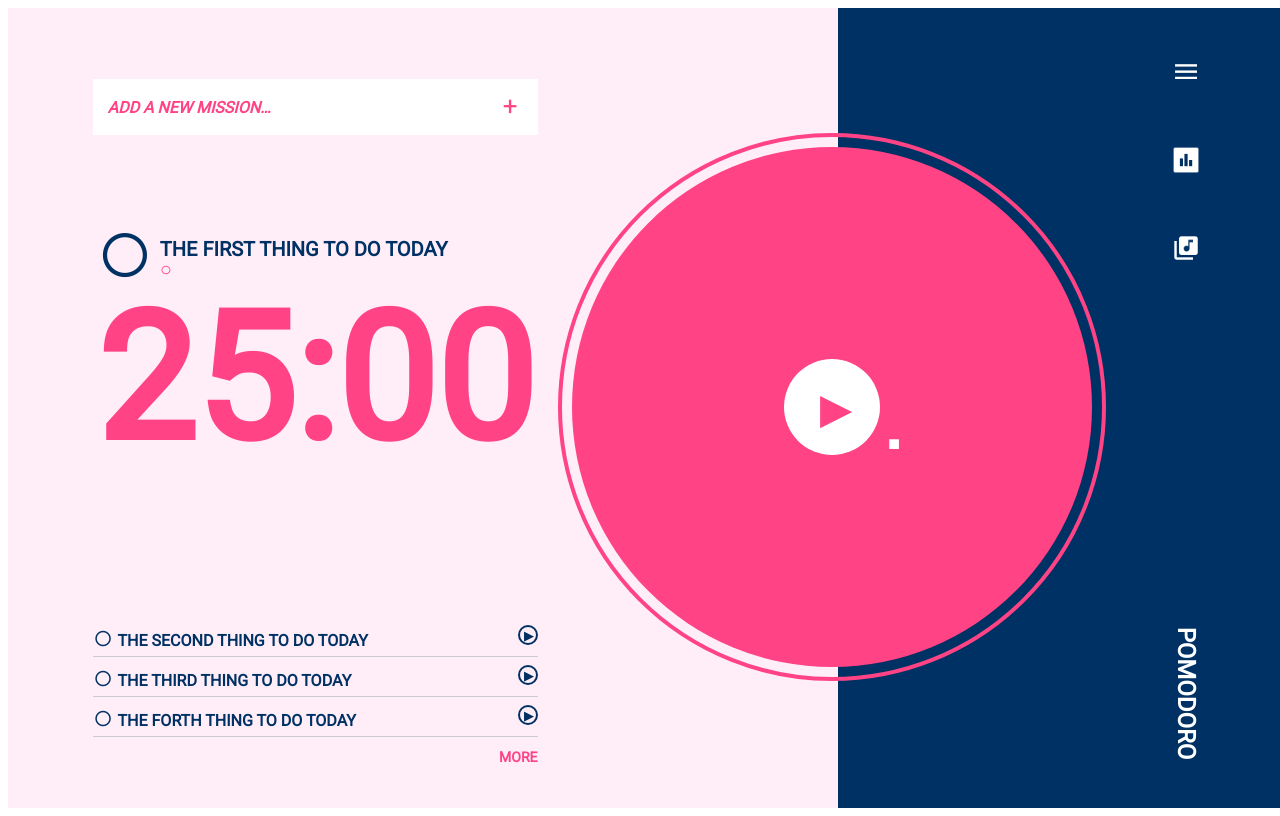
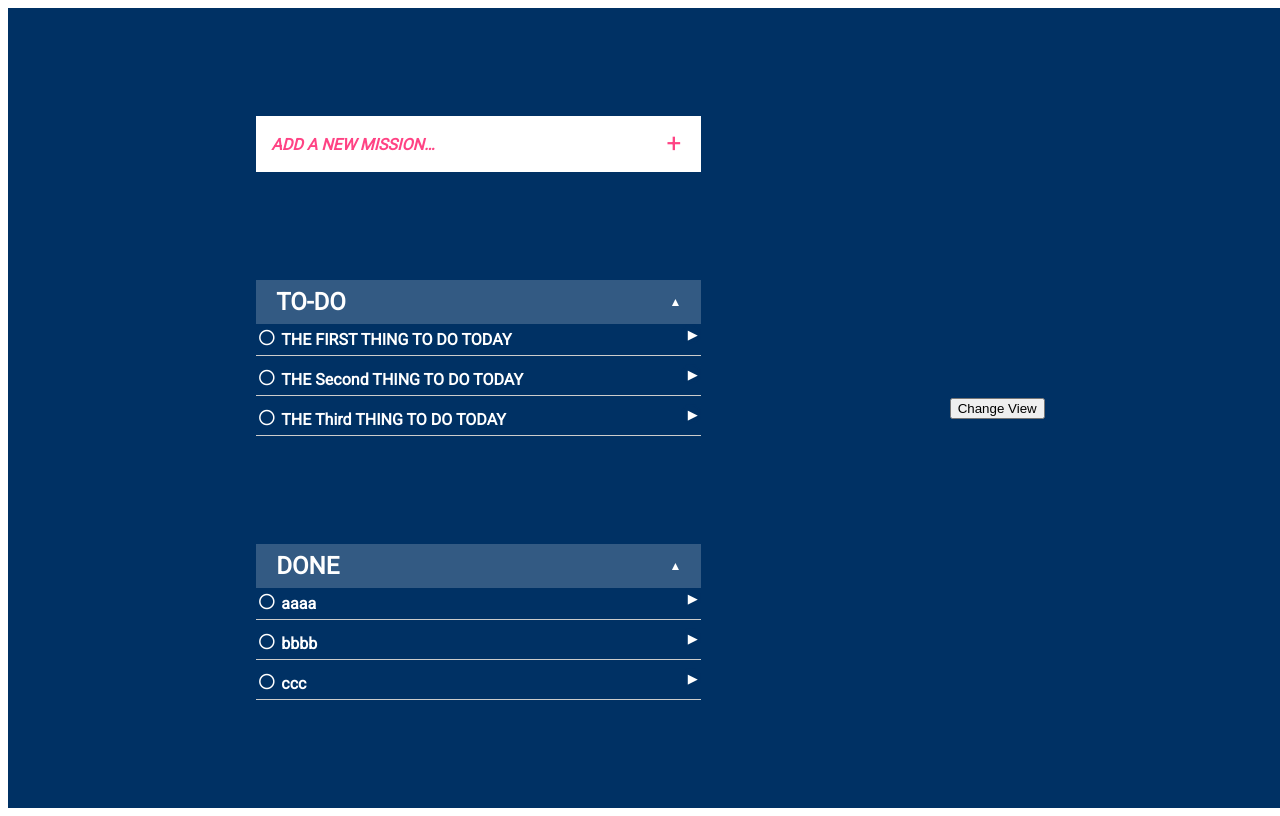
Before and after one commit to Chienli/Tomato_Clock, a Vue app: page / in a window 1280 px wide. Both pictures are taken after a click on the element 1186 px from the left and 72 px from the top of the page. Built offline with nearby package versions, Linux system fonts and the light colour scheme.

Commit message:
work in progress

```diff
--- a/src/App.vue
+++ b/src/App.vue
@@ -1,16 +1,62 @@
 <template>
   <div id="app">
-    <Main />
+    <Main v-if="viewState === 0" :todos="todos" @handleViewState="handleViewState" />
+    <TodoList
+      v-else-if="viewState === 1"
+      :todos="todos"
+      :done="done"
+      @handleViewState="handleViewState"
+      :viewState="viewState"
+    />
   </div>
 </template>
 
 <script>
 import Main from "./views/Main.vue";
-
+import TodoList from "./views/TodoList.vue";
 export default {
   name: "app",
+  methods: {
+    handleViewState: function(state) {
+      this.viewState = state;
+    }
+  },
+  data: function() {
+    return {
+      todos: [
+        {
+          title: "THE FIRST THING TO DO TODAY",
+          date: new Date().getTime()
+        },
+        {
+          title: "THE Second THING TO DO TODAY",
+          date: new Date().getTime()
+        },
+        {
+          title: "THE Third THING TO DO TODAY",
+          date: new Date().getTime()
+        }
+      ],
+      done: [
+        {
+          title: "aaaa",
+          date: new Date().getTime()
+        },
+        {
+          title: "bbbb",
+          date: new Date().getTime()
+        },
+        {
+          title: "ccc",
+          date: new Date().getTime()
+        }
+      ],
+      viewState: 0
+    };
+  },
   components: {
-    Main
+    Main,
+    TodoList
   }
 };
 </script>
--- a/src/components/mainComponents/Dashboard.vue
+++ b/src/components/mainComponents/Dashboard.vue
@@ -20,17 +20,12 @@
         :style="{color : color?'#00A7FF':'#ff4384'}"
       >{{minutes + ":" + seconds}}</div>
     </div>
-    <div class="listbox">
-      <div class="list">THE SECOND THING TO DO TODAY</div>
-      <div class="list">THE THIRD THING TO DO TODAY</div>
-      <div class="list">THE FORTH THING TO DO TODAY</div>
-      <div class="more" :style="{color : color? '#00A7FF':'#ff4384'}">MORE</div>
-    </div>
+    <TaskListBox :todos="todos" />
   </div>
 </template>
 <script>
 import AddNewMission from "../shared/AddNewMission.vue";
-
+import TaskListBox from "../shared/TaskListBox.vue";
 export default {
   name: "Dashboard",
   props: {
@@ -42,10 +37,14 @@ export default {
     },
     color: {
       type: Boolean
+    },
+    todos: {
+      type: Array
     }
   },
   components: {
-    AddNewMission
+    AddNewMission,
+    TaskListBox
   }
 };
 </script>
@@ -92,57 +91,5 @@ export default {
       }
     }
   }
-  .listbox {
-    width: 445px;
-    height: 112px;
-    color: #003164;
-    font-weight: bold;
-    font-size: 16px;
-    font-family: "roboto";
-    display: flex;
-    flex-direction: column;
-    justify-content: space-between;
-    position: relative;
-    .list {
-      cursor: pointer;
-      width: 100%;
-      height: 32px;
-      border-bottom: 1px solid #cccccc;
-      line-height: 32px;
-      padding: 0 25px;
-      position: relative;
-      box-sizing: border-box;
-      &::before {
-        content: "○";
-        font-size: 35px;
-        position: absolute;
-        left: 0px;
-        top: -3px;
-      }
-      &::after {
-        content: "▶";
-        position: absolute;
-        right: 0px;
-        border-radius: 100%;
-        border: #003164 solid 2px;
-        width: 20px;
-        height: 20px;
-        text-align: center;
-        font-size: 12px;
-        padding-left: 2px;
-        line-height: 18px;
-        box-sizing: border-box;
-      }
-    }
-    .more {
-      position: absolute;
-      color: #ff4384;
-      font-weight: bold;
-      font-size: 14px;
-      bottom: -28px;
-      right: 0px;
-      cursor: pointer;
-    }
-  }
 }
 </style>
--- a/src/components/mainComponents/Navbar.vue
+++ b/src/components/mainComponents/Navbar.vue
@@ -1,16 +1,21 @@
 <template>
   <div class="navbar">
     <div class="navtab">
-      <div class="menu" />
-      <div class="chart" />
-      <div class="music" />
+      <div class="menu" @click="handleViewState" />
+      <div class="chart" @click="handleViewState" />
+      <div class="music" @click="handleViewState" />
     </div>
     <div class="pomodoro">POMODORO</div>
   </div>
 </template>
 <script>
 export default {
-  name: "Navbar"
+  name: "Navbar",
+  methods: {
+    handleViewState: function() {
+      this.$emit("handleViewState", 1);
+    }
+  }
 };
 </script>
 <style lang="scss" scoped>
--- a/src/components/shared/AddNewMission.vue
+++ b/src/components/shared/AddNewMission.vue
@@ -19,7 +19,7 @@ export default {
   }
 };
 </script>
-<style lang="scss" scope d>
+<style lang="scss" >
 .inputBox {
   position: relative;
   label[for="addNewMission"] {
--- /dev/null
+++ b/src/components/shared/TaskListBox.vue
@@ -0,0 +1,90 @@
+<template>
+  <div class="listbox">
+    <div
+      class="list"
+      v-for="(todo,index) in todos"
+      :key="index"
+      :style="{color:isThisView ? '#ffffff' : '#003164'}"
+    >{{todo.title}}</div>
+    <div v-if="viewState !== 1" class="more" :style="{color : color? '#00A7FF':'#ff4384'}">MORE</div>
+  </div>
+</template>
+<script>
+export default {
+  name: "taskListBox",
+  props: {
+    color: {
+      type: Boolean
+    },
+    todos: {
+      type: Array
+    },
+    viewState: {
+      type: Number
+    }
+  },
+  computed: {
+    isThisView: function() {
+      if (this.viewState === 1) {
+        return true;
+      } else {
+        return false;
+      }
+    }
+  }
+};
+</script>
+<style lang="scss">
+.listbox {
+  width: 445px;
+  height: 112px;
+  color: #003164;
+  font-weight: bold;
+  font-size: 16px;
+  font-family: "roboto";
+  display: flex;
+  flex-direction: column;
+  justify-content: space-between;
+  position: relative;
+  .list {
+    cursor: pointer;
+    width: 100%;
+    height: 32px;
+    border-bottom: 1px solid #cccccc;
+    line-height: 32px;
+    padding: 0 25px;
+    position: relative;
+    box-sizing: border-box;
+    &::before {
+      content: "○";
+      font-size: 35px;
+      position: absolute;
+      left: 0px;
+      top: -3px;
+    }
+    &::after {
+      content: "▶";
+      position: absolute;
+      right: 0px;
+      border-radius: 100%;
+      border: #003164 solid 2px;
+      width: 20px;
+      height: 20px;
+      text-align: center;
+      font-size: 12px;
+      padding-left: 2px;
+      line-height: 18px;
+      box-sizing: border-box;
+    }
+  }
+  .more {
+    position: absolute;
+    color: #ff4384;
+    font-weight: bold;
+    font-size: 14px;
+    bottom: -28px;
+    right: 0px;
+    cursor: pointer;
+  }
+}
+</style>
--- /dev/null
+++ b/src/components/todoListComponents/ListHeader.vue
@@ -0,0 +1,46 @@
+<template>
+  <div @click="handleFold" class="listHeader" :title="title">
+    <div class="updown">▲</div>
+    {{title}}
+  </div>
+</template>
+<script>
+export default {
+  name: "listHeader",
+  methods: {
+    handleFold: function(e) {
+      this.$emit("handleFold", e);
+    }
+  },
+  props: {
+    title: {
+      type: String
+    }
+  }
+};
+</script>
+<style lang="scss" scoped>
+.listHeader {
+  width: 445px;
+  height: 44px;
+  background-color: #335a83;
+  line-height: 44px;
+  color: white;
+  font-size: 24px;
+  font-family: "roboto";
+  font-weight: bold;
+  box-sizing: border-box;
+  padding: 0 20px;
+  cursor: pointer;
+  position: relative;
+  .updown {
+    font-size: 12px;
+    position: absolute;
+    right: 20px;
+    top: 0px;
+  }
+  .rotateArrow {
+    transform: rotate(180deg);
+  }
+}
+</style>
--- a/src/views/Main.vue
+++ b/src/views/Main.vue
@@ -1,10 +1,10 @@
 <template>
   <div class="mainview">
     <div class="leftview" :style="{background: timerColor ? '#E5F3FF' : '#FFEDF7'}">
-      <Dashboard :minutes="minutes" :seconds="seconds" :color="timerColor" />
+      <Dashboard :minutes="minutes" :seconds="seconds" :color="timerColor" :todos="todos" />
     </div>
     <div class="rightview">
-      <Navbar />
+      <Navbar @handleViewState="handleViewState" />
     </div>
     <play @handleTimer="handleTimer" :color="timerColor" />
   </div>
@@ -38,6 +38,9 @@ export default {
       } else {
         window.clearInterval(this.intervalId);
       }
+    },
+    handleViewState: function(state) {
+      this.$emit("handleViewState" , state);
     }
   },
   computed: {
@@ -55,6 +58,11 @@ export default {
       } else {
         return "Not yet";
       }
+    }
+  },
+  props: {
+    todos: {
+      type: Array
     }
   },
   components: {
--- /dev/null
+++ b/src/views/TodoList.vue
@@ -0,0 +1,67 @@
+<template>
+  <div class="todoListView">
+    <div class="listColumn">
+      <AddNewMission :color="false" />
+      <div>
+        <ListHeader :title="'TO-DO'" @handleFold="handleFold" />
+        <TaskListBox :viewState="viewState" :todos="todos" />
+      </div>
+      <div>
+        <ListHeader :title="'DONE'" @handleFold="handleFold" />
+        <TaskListBox :viewState="viewState" :todos="done" />
+      </div>
+    </div>
+    <button @click="handleViewState">Change View</button>
+  </div>
+</template>
+<script>
+import AddNewMission from "../components/shared/AddNewMission.vue";
+import TaskListBox from "../components/shared/TaskListBox.vue";
+import ListHeader from "../components/todoListComponents/ListHeader.vue";
+
+export default {
+  name: "todoList",
+  props: {
+    todos: {
+      type: Array
+    },
+    done: {
+      type: Array
+    },
+    viewState: {
+      type: Number
+    }
+  },
+  methods: {
+    handleViewState: function() {
+      this.$emit("handleViewState", 0);
+    },
+    handleFold: function(e) {
+      console.log(e.target.title);
+    }
+  },
+  components: {
+    AddNewMission,
+    TaskListBox,
+    ListHeader
+  }
+};
+</script>
+<style lang="scss" scoped>
+.todoListView {
+  width: 100%;
+  height: 100%;
+  background-color: #003164;
+  display: flex;
+  justify-content: space-evenly;
+  align-items: center;
+  .listColumn {
+    width: 455px;
+    height: 100%;
+    display: flex;
+    flex-direction: column;
+    align-items: center;
+    justify-content: space-evenly;
+  }
+}
+</style>
```
